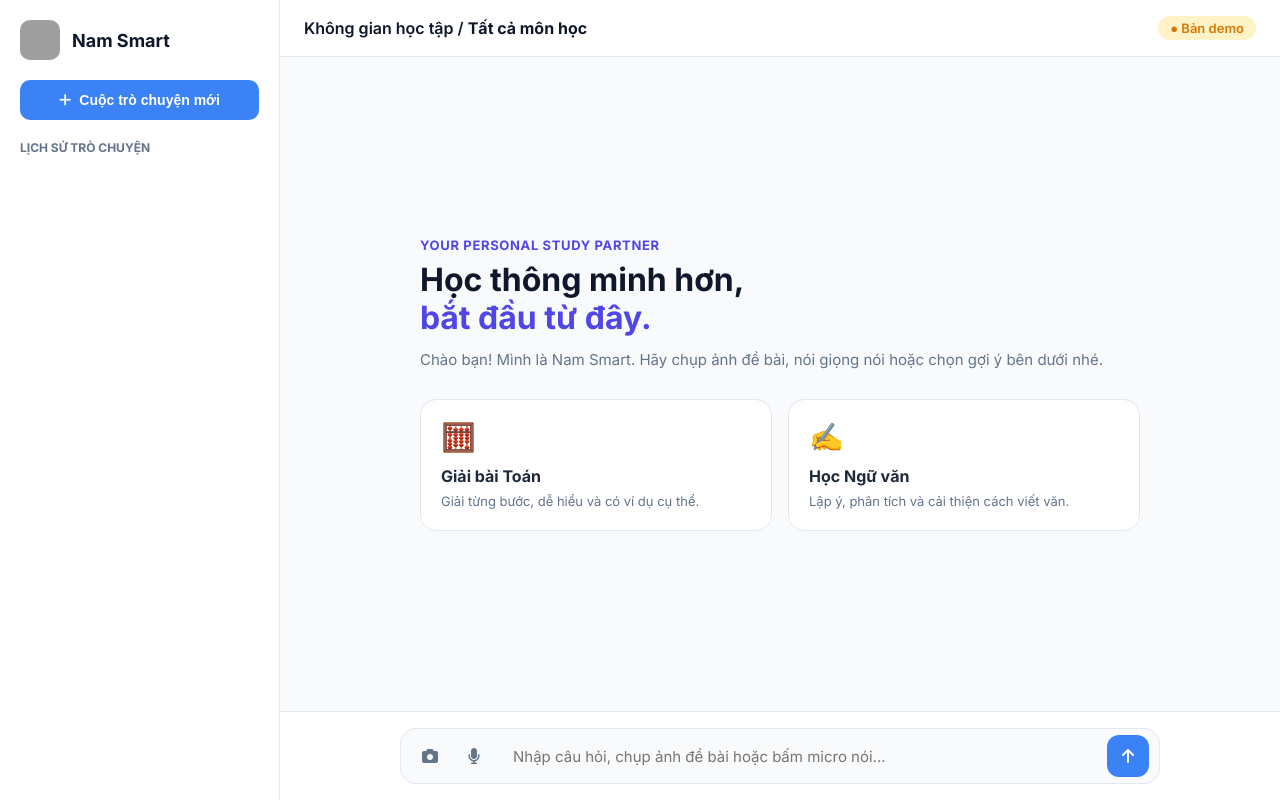
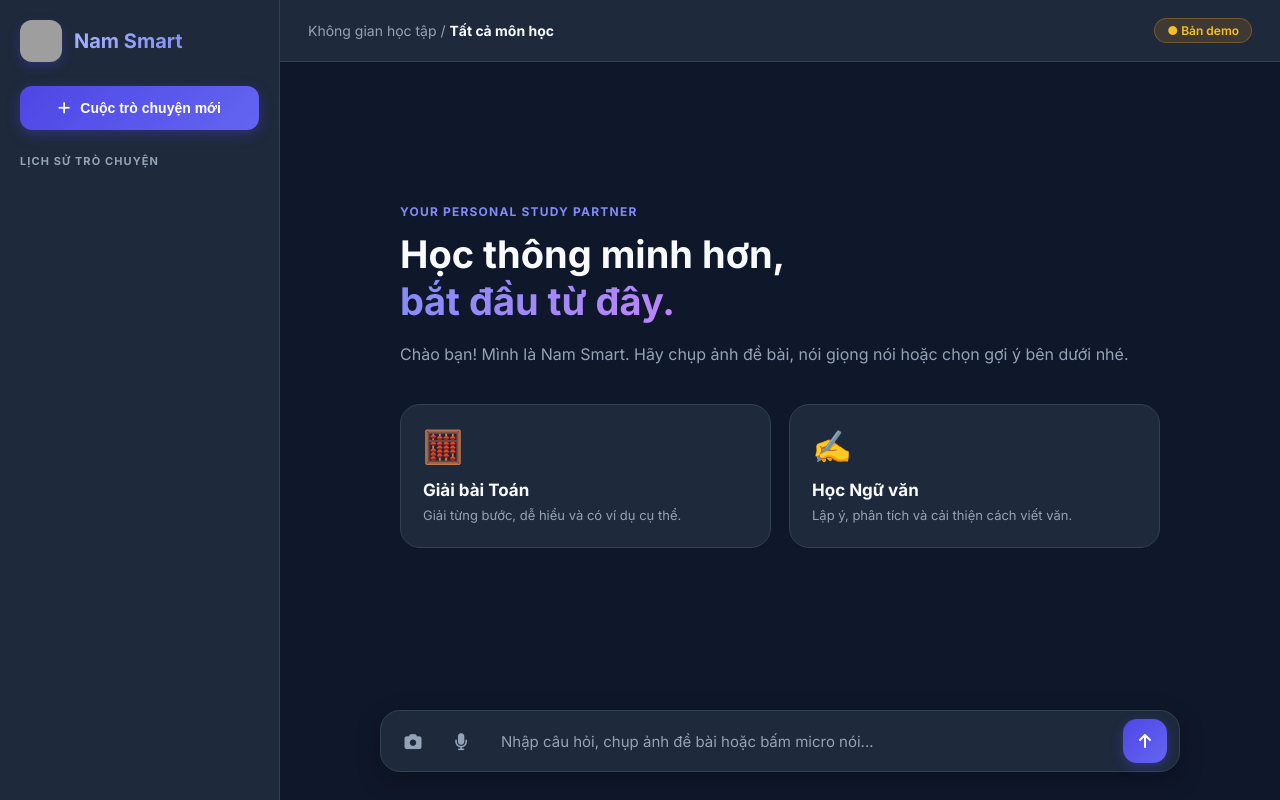
Before and after one commit to lenhatnam668-design/NamGPT, a Flask app: page / in a window 1280 px wide. Run offline with Flask 3, Linux system fonts and the light colour scheme; data that the repository does not hold is empty; grey boxes are pictures that could not be loaded.

Commit message:
Update style.css

```diff
--- a/static/style.css
+++ b/static/style.css
@@ -1,197 +1,425 @@
 :root {
-    --primary: #3b82f6;
-    --primary-hover: #2563eb;
-    --bg-body: #f8fafc;
-    --sidebar-bg: #ffffff;
-    --card-bg: #ffffff;
-    --text-main: #0f172a;
-    --text-muted: #64748b;
-    --border-color: #e2e8f0;
+    --primary: #4f46e5;
+    --primary-hover: #4338ca;
+    --primary-light: #e0e7ff;
+    --bg-main: #0f172a;
+    --sidebar-bg: #1e293b;
+    --card-bg: #1e293b;
+    --card-border: #334155;
+    --text-main: #f8fafc;
+    --text-muted: #94a3b8;
+    --user-msg: #312e81;
+    --bot-msg: #1e293b;
+    --input-bg: #1e293b;
 }
 
-* { box-sizing: border-box; margin: 0; padding: 0; }
+* {
+    box-sizing: border-box;
+    margin: 0;
+    padding: 0;
+}
 
 body {
-    font-family: 'Inter', sans-serif;
-    background-color: var(--bg-body);
+    font-family: 'Inter', -apple-system, BlinkMacSystemFont, sans-serif;
+    background-color: var(--bg-main);
     color: var(--text-main);
     display: flex;
     height: 100vh;
     overflow: hidden;
 }
 
+/* Sidebar phong cách xịn xò */
 .sidebar {
     width: 280px;
     background: var(--sidebar-bg);
-    border-right: 1px solid var(--border-color);
+    border-right: 1px solid var(--card-border);
     display: flex;
     flex-direction: column;
     padding: 20px;
+    transition: all 0.3s ease;
 }
 
 .logo-container {
     display: flex;
     align-items: center;
     gap: 12px;
-    margin-bottom: 20px;
+    margin-bottom: 24px;
 }
 
-.logo-container img { width: 40px; height: 40px; border-radius: 10px; object-fit: cover; }
-.logo-container h2 { font-size: 18px; font-weight: 700; color: var(--text-main); }
+.logo-container img {
+    width: 42px;
+    height: 42px;
+    border-radius: 12px;
+    object-fit: cover;
+    box-shadow: 0 4px 12px rgba(79, 70, 229, 0.3);
+}
+
+.logo-container h2 {
+    font-size: 20px;
+    font-weight: 700;
+    background: linear-gradient(135deg, #a5b4fc, #818cf8);
+    -webkit-background-clip: text;
+    -webkit-text-fill-color: transparent;
+}
 
 .new-chat-btn {
-    background-color: var(--primary);
+    background: linear-gradient(135deg, #4f46e5, #6366f1);
     color: white;
     border: none;
-    padding: 12px;
-    border-radius: 10px;
+    padding: 14px;
+    border-radius: 12px;
     cursor: pointer;
     font-weight: 600;
     font-size: 14px;
     display: flex;
     align-items: center;
     justify-content: center;
-    gap: 8px;
-    margin-bottom: 20px;
-    transition: background 0.2s;
+    gap: 10px;
+    margin-bottom: 24px;
+    box-shadow: 0 4px 14px rgba(79, 70, 229, 0.35);
+    transition: all 0.2s ease;
 }
-.new-chat-btn:hover { background-color: var(--primary-hover); }
+
+.new-chat-btn:hover {
+    transform: translateY(-2px);
+    box-shadow: 0 6px 20px rgba(79, 70, 229, 0.5);
+}
 
 .history-title {
-    font-size: 12px;
+    font-size: 11px;
     font-weight: 700;
     color: var(--text-muted);
     text-transform: uppercase;
-    margin-bottom: 10px;
+    letter-spacing: 0.1em;
+    margin-bottom: 12px;
 }
 
-.history-list { flex: 1; overflow-y: auto; list-style: none; display: flex; flex-direction: column; gap: 6px; }
+.history-list {
+    flex: 1;
+    overflow-y: auto;
+    list-style: none;
+    display: flex;
+    flex-direction: column;
+    gap: 8px;
+}
 
 .history-item {
-    padding: 10px;
-    border-radius: 8px;
+    padding: 12px;
+    border-radius: 10px;
     cursor: pointer;
     font-size: 14px;
-    color: #334155;
-    background: #f1f5f9;
+    color: var(--text-muted);
+    background: rgba(255, 255, 255, 0.03);
+    border: 1px solid transparent;
     white-space: nowrap;
     overflow: hidden;
     text-overflow: ellipsis;
-    transition: background 0.2s;
+    transition: all 0.2s;
 }
-.history-item:hover { background: #e2e8f0; }
 
-.main-chat { flex: 1; display: flex; flex-direction: column; height: 100%; }
+.history-item:hover {
+    background: rgba(255, 255, 255, 0.08);
+    color: var(--text-main);
+    border-color: var(--card-border);
+}
+
+/* Main Chat Area */
+.main-chat {
+    flex: 1;
+    display: flex;
+    flex-direction: column;
+    height: 100%;
+    background: var(--bg-main);
+}
 
 .chat-header {
-    padding: 16px 24px;
-    background: white;
-    border-bottom: 1px solid var(--border-color);
+    padding: 18px 28px;
+    background: var(--sidebar-bg);
+    border-bottom: 1px solid var(--card-border);
     display: flex;
     justify-content: space-between;
     align-items: center;
+    font-size: 14px;
+    color: var(--text-muted);
+}
+
+.chat-header b {
+    color: var(--text-main);
+}
+
+.demo-badge {
+    background: rgba(245, 158, 11, 0.15);
+    color: #fbbf24;
+    border: 1px solid rgba(245, 158, 11, 0.3);
+    padding: 4px 12px;
+    border-radius: 20px;
+    font-size: 12px;
     font-weight: 600;
 }
 
-.demo-badge { background: #fef3c7; color: #d97706; padding: 4px 12px; border-radius: 20px; font-size: 13px; font-weight: 600; }
+.chat-box {
+    flex: 1;
+    padding: 30px;
+    overflow-y: auto;
+    display: flex;
+    flex-direction: column;
+    align-items: center;
+}
 
-.chat-box { flex: 1; padding: 24px; overflow-y: auto; display: flex; flex-direction: column; align-items: center; }
+/* Welcome Dashboard Premium */
+.welcome-screen {
+    max-width: 760px;
+    width: 100%;
+    margin: auto;
+    text-align: left;
+}
 
-.welcome-screen { max-width: 720px; width: 100%; margin: auto; text-align: left; }
-.subtitle { color: #4f46e5; font-size: 13px; font-weight: 700; letter-spacing: 0.05em; margin-bottom: 8px; }
-.welcome-screen h1 { font-size: 32px; font-weight: 800; line-height: 1.2; margin-bottom: 12px; }
-.welcome-screen h1 span { color: #4f46e5; }
-.welcome-desc { color: var(--text-muted); font-size: 15px; margin-bottom: 30px; }
+.subtitle {
+    color: #818cf8;
+    font-size: 12px;
+    font-weight: 800;
+    letter-spacing: 0.1em;
+    margin-bottom: 12px;
+    text-transform: uppercase;
+}
 
-.feature-grid { display: grid; grid-template-columns: 1fr 1fr; gap: 16px; }
+.welcome-screen h1 {
+    font-size: 38px;
+    font-weight: 800;
+    line-height: 1.25;
+    margin-bottom: 16px;
+    color: var(--text-main);
+}
+
+.welcome-screen h1 span {
+    background: linear-gradient(135deg, #818cf8, #c084fc);
+    -webkit-background-clip: text;
+    -webkit-text-fill-color: transparent;
+}
+
+.welcome-desc {
+    color: var(--text-muted);
+    font-size: 16px;
+    margin-bottom: 36px;
+    line-height: 1.6;
+}
+
+/* Cards Grid */
+.feature-grid {
+    display: grid;
+    grid-template-columns: 1fr 1fr;
+    gap: 18px;
+}
+
 .feature-card {
-    background: white;
-    border: 1px solid var(--border-color);
-    border-radius: 16px;
-    padding: 20px;
+    background: var(--card-bg);
+    border: 1px solid var(--card-border);
+    border-radius: 20px;
+    padding: 22px;
     cursor: pointer;
-    transition: all 0.2s ease;
+    transition: all 0.25s cubic-bezier(0.4, 0, 0.2, 1);
 }
-.feature-card:hover { border-color: var(--primary); box-shadow: 0 4px 12px rgba(59, 130, 246, 0.1); transform: translateY(-2px); }
-.card-icon { font-size: 28px; margin-bottom: 12px; }
-.card-title { font-weight: 700; font-size: 16px; color: #1e293b; margin-bottom: 6px; }
-.card-desc { font-size: 13px; color: var(--text-muted); line-height: 1.4; }
 
-.message-container { width: 100%; max-width: 760px; display: flex; flex-direction: column; gap: 16px; }
-.message { max-width: 85%; padding: 14px 18px; border-radius: 16px; font-size: 15px; line-height: 1.6; word-wrap: break-word; }
-.user-message { background: var(--primary); color: white; align-self: flex-end; border-bottom-right-radius: 4px; white-space: pre-wrap; }
-.bot-message { background: white; color: var(--text-main); align-self: flex-start; border: 1px solid var(--border-color); border-bottom-left-radius: 4px; box-shadow: 0 1px 3px rgba(0,0,0,0.05); position: relative; }
+.feature-card:hover {
+    border-color: #6366f1;
+    transform: translateY(-4px);
+    box-shadow: 0 12px 24px rgba(0, 0, 0, 0.3), 0 0 15px rgba(99, 102, 241, 0.2);
+}
 
-.bot-message p { margin-bottom: 8px; }
+.card-icon {
+    font-size: 32px;
+    margin-bottom: 14px;
+}
+
+.card-title {
+    font-weight: 700;
+    font-size: 17px;
+    color: var(--text-main);
+    margin-bottom: 6px;
+}
+
+.card-desc {
+    font-size: 13px;
+    color: var(--text-muted);
+    line-height: 1.5;
+}
+
+/* Tin nhắn Chat */
+.message-container {
+    width: 100%;
+    max-width: 800px;
+    display: flex;
+    flex-direction: column;
+    gap: 20px;
+}
+
+.message {
+    max-width: 85%;
+    padding: 16px 22px;
+    border-radius: 20px;
+    font-size: 15px;
+    line-height: 1.6;
+    word-wrap: break-word;
+}
+
+.user-message {
+    background: var(--user-msg);
+    color: #ffffff;
+    align-self: flex-end;
+    border-bottom-right-radius: 4px;
+    border: 1px solid rgba(99, 102, 241, 0.3);
+    box-shadow: 0 4px 12px rgba(0, 0, 0, 0.2);
+}
+
+.bot-message {
+    background: var(--bot-msg);
+    color: #e2e8f0;
+    align-self: flex-start;
+    border: 1px solid var(--card-border);
+    border-bottom-left-radius: 4px;
+    box-shadow: 0 4px 14px rgba(0,0,0,0.25);
+}
+
+.bot-message p { margin-bottom: 10px; }
 .bot-message p:last-child { margin-bottom: 0; }
-.bot-message ul, .bot-message ol { padding-left: 20px; margin-bottom: 8px; }
-.bot-message strong { font-weight: 600; color: #0f172a; }
+.bot-message ul, .bot-message ol { padding-left: 22px; margin-bottom: 10px; }
+.bot-message strong { font-weight: 700; color: #ffffff; }
 
-.speak-btn { background: none; border: none; color: var(--text-muted); cursor: pointer; font-size: 14px; margin-top: 8px; display: inline-flex; align-items: center; gap: 6px; transition: color 0.2s; }
-.speak-btn:hover { color: var(--primary); }
+.speak-btn {
+    background: rgba(255,255,255,0.06);
+    border: 1px solid var(--card-border);
+    color: var(--text-muted);
+    padding: 6px 12px;
+    border-radius: 8px;
+    cursor: pointer;
+    font-size: 13px;
+    margin-top: 12px;
+    display: inline-flex;
+    align-items: center;
+    gap: 6px;
+    transition: all 0.2s;
+}
 
+.speak-btn:hover {
+    background: rgba(99, 102, 241, 0.2);
+    color: #a5b4fc;
+    border-color: #6366f1;
+}
+
+/* Image preview */
 .image-preview-bar {
-    max-width: 760px;
+    max-width: 800px;
     width: 100%;
     margin: 0 auto;
     display: none;
-    padding: 8px 16px;
-    background: white;
-    border-top: 1px solid var(--border-color);
+    padding: 10px 18px;
+    background: var(--card-bg);
+    border: 1px solid var(--card-border);
+    border-bottom: none;
+    border-radius: 16px 16px 0 0;
     align-items: center;
-    gap: 12px;
+    gap: 14px;
 }
-.image-preview-bar img { width: 50px; height: 50px; object-fit: cover; border-radius: 8px; border: 1px solid var(--border-color); }
 
-.input-container { padding: 16px 20px; background: white; border-top: 1px solid var(--border-color); display: flex; flex-direction: column; align-items: center; }
+.image-preview-bar img {
+    width: 48px;
+    height: 48px;
+    object-fit: cover;
+    border-radius: 10px;
+    border: 1px solid var(--card-border);
+}
+
+/* Input Container Floating */
+.input-container {
+    padding: 20px 24px 28px;
+    background: transparent;
+    display: flex;
+    flex-direction: column;
+    align-items: center;
+}
+
 .input-wrapper {
-    max-width: 760px;
+    max-width: 800px;
     width: 100%;
     display: flex;
     align-items: center;
-    background: #f8fafc;
-    border: 1px solid var(--border-color);
-    border-radius: 16px;
-    padding: 6px 10px;
-    gap: 6px;
+    background: var(--input-bg);
+    border: 1px solid var(--card-border);
+    border-radius: 20px;
+    padding: 8px 12px;
+    gap: 8px;
+    box-shadow: 0 8px 24px rgba(0, 0, 0, 0.3);
+    transition: border-color 0.2s;
 }
-.input-wrapper input { flex: 1; border: none; background: transparent; outline: none; padding: 10px 14px; font-size: 15px; font-family: inherit; }
+
+.input-wrapper:focus-within {
+    border-color: #6366f1;
+}
+
+.input-wrapper input {
+    flex: 1;
+    border: none;
+    background: transparent;
+    outline: none;
+    padding: 10px 12px;
+    font-size: 15px;
+    color: var(--text-main);
+    font-family: inherit;
+}
+
+.input-wrapper input::placeholder {
+    color: var(--text-muted);
+}
 
 .tool-btn {
     background: transparent;
     border: none;
     color: var(--text-muted);
-    width: 38px;
-    height: 38px;
-    border-radius: 10px;
+    width: 40px;
+    height: 40px;
+    border-radius: 12px;
+    cursor: pointer;
+    display: flex;
+    align-items: center;
+    justify-content: center;
+    font-size: 17px;
+    transition: all 0.2s;
+}
+
+.tool-btn:hover {
+    background: rgba(255, 255, 255, 0.08);
+    color: var(--text-main);
+}
+
+.tool-btn.recording {
+    color: #ef4444;
+    background: rgba(239, 68, 68, 0.2);
+    animation: pulse 1.5s infinite;
+}
+
+.send-btn {
+    background: linear-gradient(135deg, #4f46e5, #6366f1);
+    color: white;
+    border: none;
+    width: 44px;
+    height: 44px;
+    border-radius: 14px;
     cursor: pointer;
     display: flex;
     align-items: center;
     justify-content: center;
     font-size: 16px;
     transition: all 0.2s;
+    box-shadow: 0 4px 12px rgba(79, 70, 229, 0.4);
 }
-.tool-btn:hover { background: #e2e8f0; color: var(--text-main); }
-.tool-btn.recording { color: #ef4444; background: #fee2e2; animation: pulse 1.5s infinite; }
 
-.send-btn {
-    background-color: var(--primary);
-    color: white;
-    border: none;
-    width: 42px;
-    height: 42px;
-    border-radius: 12px;
-    cursor: pointer;
-    display: flex;
-    align-items: center;
-    justify-content: center;
-    font-size: 16px;
-    transition: background 0.2s;
+.send-btn:hover {
+    transform: scale(1.05);
+    box-shadow: 0 6px 16px rgba(79, 70, 229, 0.6);
 }
-.send-btn:hover { background-color: var(--primary-hover); }
 
 @keyframes pulse {
     0% { transform: scale(1); }
-    50% { transform: scale(1.08); }
+    50% { transform: scale(1.1); }
     100% { transform: scale(1); }
 }
```
